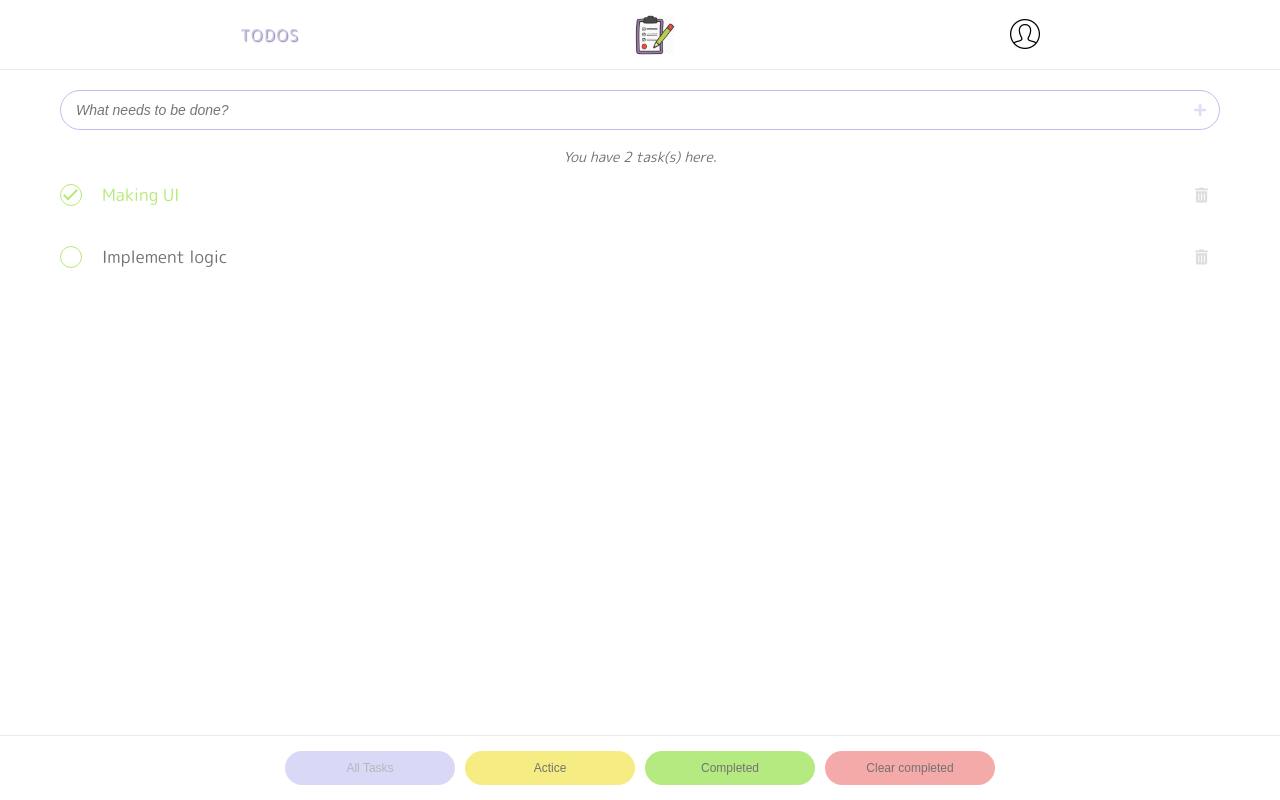
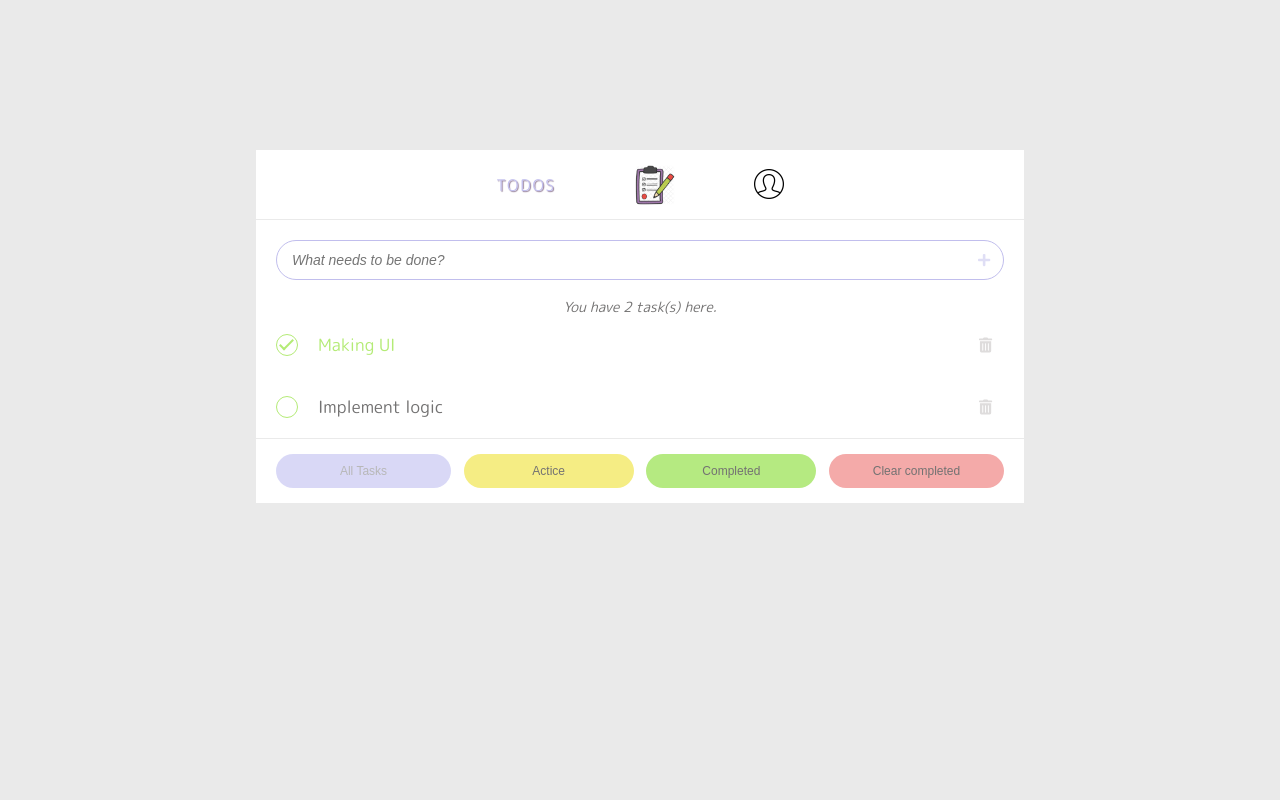
Before and after one commit to mvn-tienle2-dn/Todo-PWA, a Vue app in the folder todo-vue-pwa/: page / in a window 1280 px wide. Built offline with nearby package versions, Linux system fonts and the light colour scheme.

Commit message:
fix responsive

```diff
--- a/todo-vue-pwa/src/assets/styling/base/_base.scss
+++ b/todo-vue-pwa/src/assets/styling/base/_base.scss
@@ -6,7 +6,7 @@ body {
   @include font-smoothing(antialiased);
   @include pxRem(font-size, map-get($font-size, md));
   @include pxRem(padding-top, 70);
-  background: map-get($color, white);
+  background: map-get($color, border-light);
   color: map-get($color, text);
   font-family: $font-family-default;
   -webkit-tap-highlight-color: rgba(0, 0, 0, 0);
@@ -53,3 +53,12 @@ a {
 img {
   max-width: 100%;
 }
+
+@include respond-above("medium") {
+  body {
+    display: flex;
+    justify-content: center;
+    min-height: 100vh;
+    @include pxRem(padding-top, 150);
+  }
+}
--- a/todo-vue-pwa/src/assets/styling/layout/_footer.scss
+++ b/todo-vue-pwa/src/assets/styling/layout/_footer.scss
@@ -5,10 +5,6 @@
   background: map-get($color, white);
   width: 100%;
   border-top: solid 1px map-get($color, border-light);
-  .container {
-    @include pxRem(padding-left, 15);
-    @include pxRem(padding-right, 15);
-  }
   .filter-list {
     @include pxRem(padding, 10 0);
   }
@@ -16,7 +12,6 @@
     @include pxRem(padding, 5);
     width: 50%;
   }
-
   .btn-filter {
     width: 100%;
     min-width: 90px;
@@ -25,19 +20,44 @@
   }
 }
 
+@include respond-below("small") {
+  .page-footer {
+    .filter-item {
+      &:first-child,
+      &:nth-child(3) {
+        @include pxRem(padding-left, 0);
+      }
+
+      &:last-child,
+      &:nth-child(2) {
+        @include pxRem(padding-right, 0);
+      }
+    }
+  }
+}
 
 @include respond-above("small") {
   .page-footer {
     .filter-item {
       width: 25%;
+      @include pxRem(padding, 5);
+
+      &:first-child {
+        @include pxRem(padding-left, 0);
+      }
+      &:last-child {
+        @include pxRem(padding-right, 0);
+      }
     }
   }
 }
 
 @include respond-above("medium") {
   .page-footer {
+    width: map-get($breakpoints, medium);
+    position: initial;
     .filter-list {
-      justify-content: center;
+      justify-content: space-between;
     }
     .filter-item {
       @include pxRem(width, 180);
--- a/todo-vue-pwa/src/assets/styling/layout/_header.scss
+++ b/todo-vue-pwa/src/assets/styling/layout/_header.scss
@@ -33,6 +33,8 @@
 }
 @include respond-above("medium") {
   .page-header {
+    position: initial;
+    width: map-get($breakpoints, medium);
     @include pxRem(padding, 0 100);
   }
 }
--- a/todo-vue-pwa/src/assets/styling/layout/_layout.scss
+++ b/todo-vue-pwa/src/assets/styling/layout/_layout.scss
@@ -8,6 +8,7 @@ $container-bg-width: 500px;
 }
 .page-main {
   min-height: calc(100vh - #{f-pxRem(135)});
+  background: map-get($color, white);
 }
 
 @include respond-above("medium") {
@@ -15,8 +16,11 @@ $container-bg-width: 500px;
     background: white;
     > .container {
       background: map-get($color, white);
-      min-height: calc(100vh - #{f-pxRem(135)});
       width: 100%;
     }
   }
+  .page-main {
+    width: map-get($breakpoints, medium);
+    min-height: 100%;
+  }
 }
--- a/todo-vue-pwa/src/assets/styling/pages/_list-todo.scss
+++ b/todo-vue-pwa/src/assets/styling/pages/_list-todo.scss
@@ -108,3 +108,9 @@
     @include pxRem(padding-bottom, 65);
   }
 }
+
+@include respond-above("medium") {
+  .page-list-todo {
+    @include pxRem(padding-bottom, 0);
+  }
+}
--- a/todo-vue-pwa/src/components/features/Form.vue
+++ b/todo-vue-pwa/src/components/features/Form.vue
@@ -23,7 +23,7 @@
     },
     methods: {
       ...mapActions(['addTodo']),
-      addToList() {
+      addToList(): void {
         this.addTodo(this.content);
         this.content = null;
       },
```
